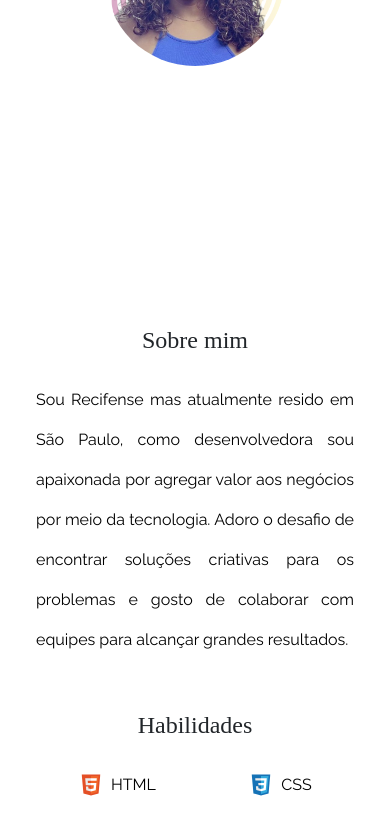
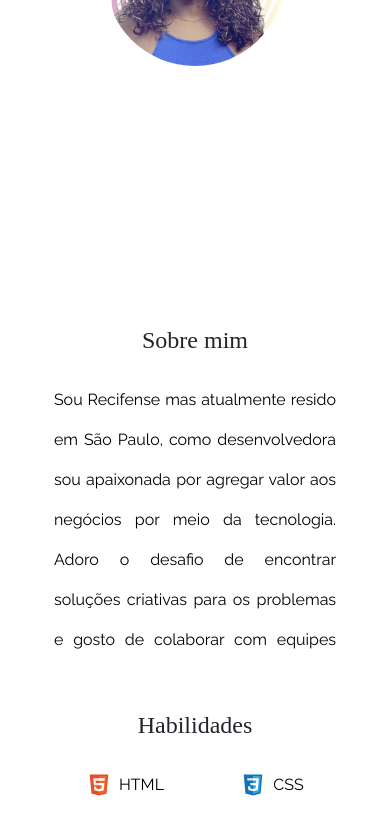
Before and after one commit to nicole-pimenta/Portfolio-nicole, a React (Vite) app: page / in a window 390 px wide. Shown: the part 686-1517 px from the top of the page. Built offline with nearby package versions, Linux system fonts and the light colour scheme; a web font is replaced by a local one.

Commit message:
fix: ajuste responsividade

```diff
--- a/src/components/About/style.js
+++ b/src/components/About/style.js
@@ -33,7 +33,7 @@ export const AboutMeSection = styled.section`
   gap: 20px;
 
   @media only screen and (max-width: 600px) {
-    width: 100%;
+    width: 90%;
     line-height: 2.5rem;
     height: 46%;
     padding: 20px;
```
